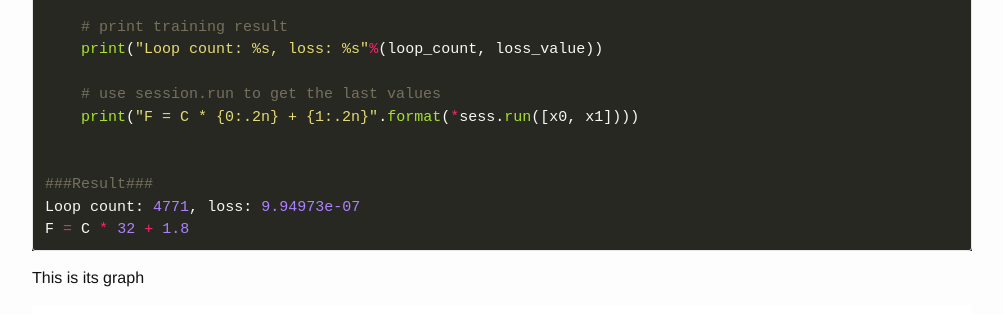
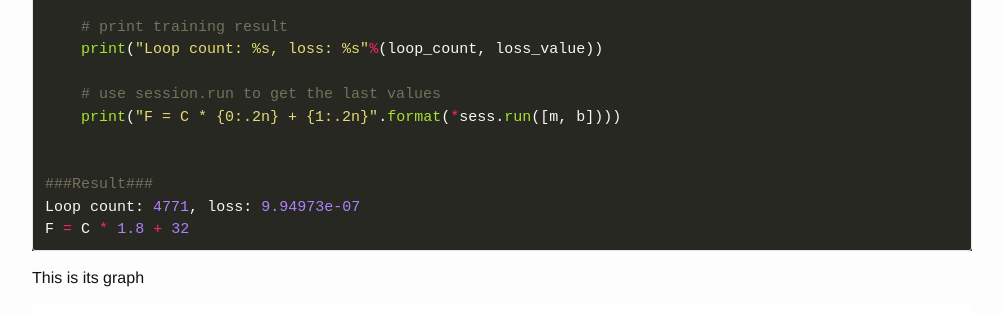
Before and after one commit to weironghuang31/wadehuang36.github.io, a Jekyll site: the page built from _posts/2017-07-07-TensorFlow-Get-Start.md, in a window 1280 px wide and 900 px high, scrolled down 4560 px. Shown: the part 151-465 px from the top of the window, without its empty margins (138-1141 px from the left). Built offline with Jekyll 4.4.1, drawn with Linux system fonts in a browser that asks for light colours; formulas are drawn with MathJax 3; comment, search, counter and statistics services are not loaded; some of the changed text lies outside the part shown.

````diff
--- a/_posts/2017-07-07-TensorFlow-Get-Start.md
+++ b/_posts/2017-07-07-TensorFlow-Get-Start.md
@@ -196,12 +196,12 @@ with tf.Session() as sess:
     print("Loop count: %s, loss: %s"%(loop_count, loss_value))
 
     # use session.run to get the last values
-    print("F = C * {0:.2n} + {1:.2n}".format(*sess.run([x0, x1])))
+    print("F = C * {0:.2n} + {1:.2n}".format(*sess.run([m, b])))
 
 
 ###Result###
 Loop count: 4771, loss: 9.94973e-07
-F = C * 32 + 1.8
+F = C * 1.8 + 32
 ```
 
 This is its graph
@@ -252,7 +252,7 @@ with tf.Session() as sess:
     x = tf.placeholder(tf.int32)
     y = tf.placeholder(tf.int32)
     formula = x + y
-    tf.summary.FileWriter(sess.graph, "/path/to/folder")
+    tf.summary.FileWriter("/path/to/folder", sess.graph)
 ```
 
 Launch the TensorBoard service with the folder that has saved data.
--- /dev/null
+++ b/google518073ecf5959db9.html
@@ -0,0 +1 @@
+google-site-verification: google518073ecf5959db9.html
````
